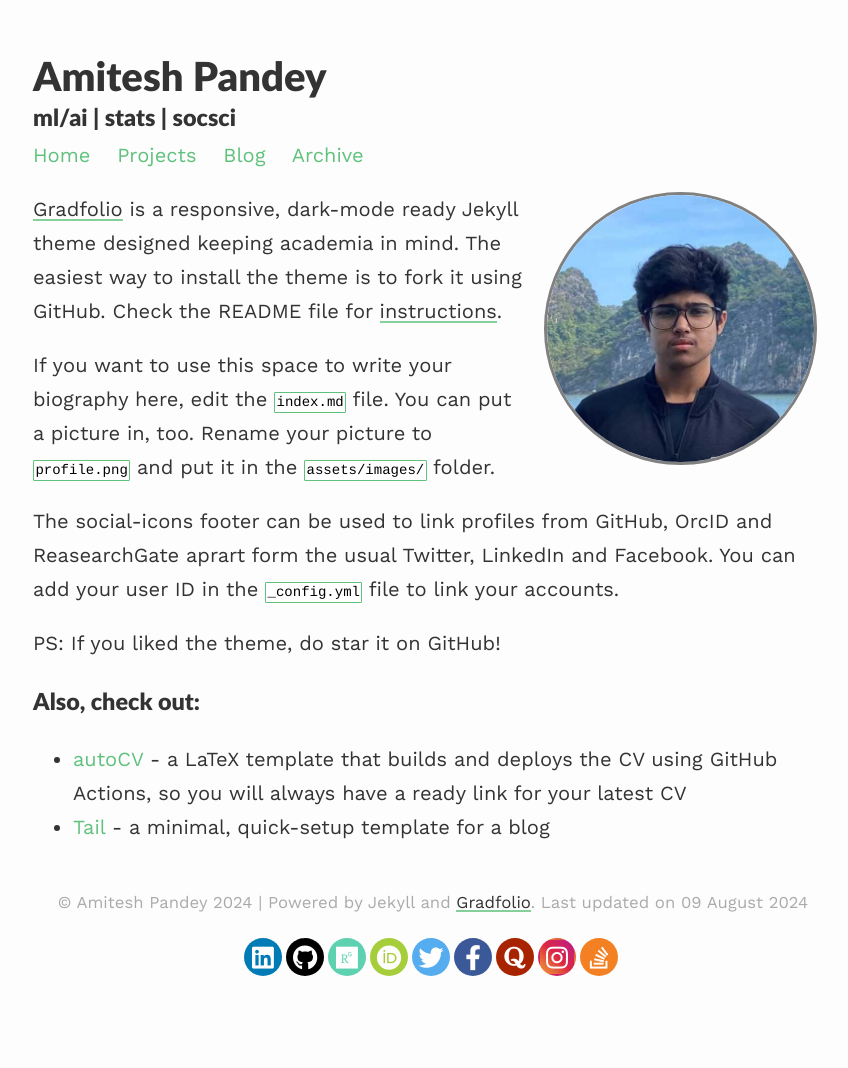
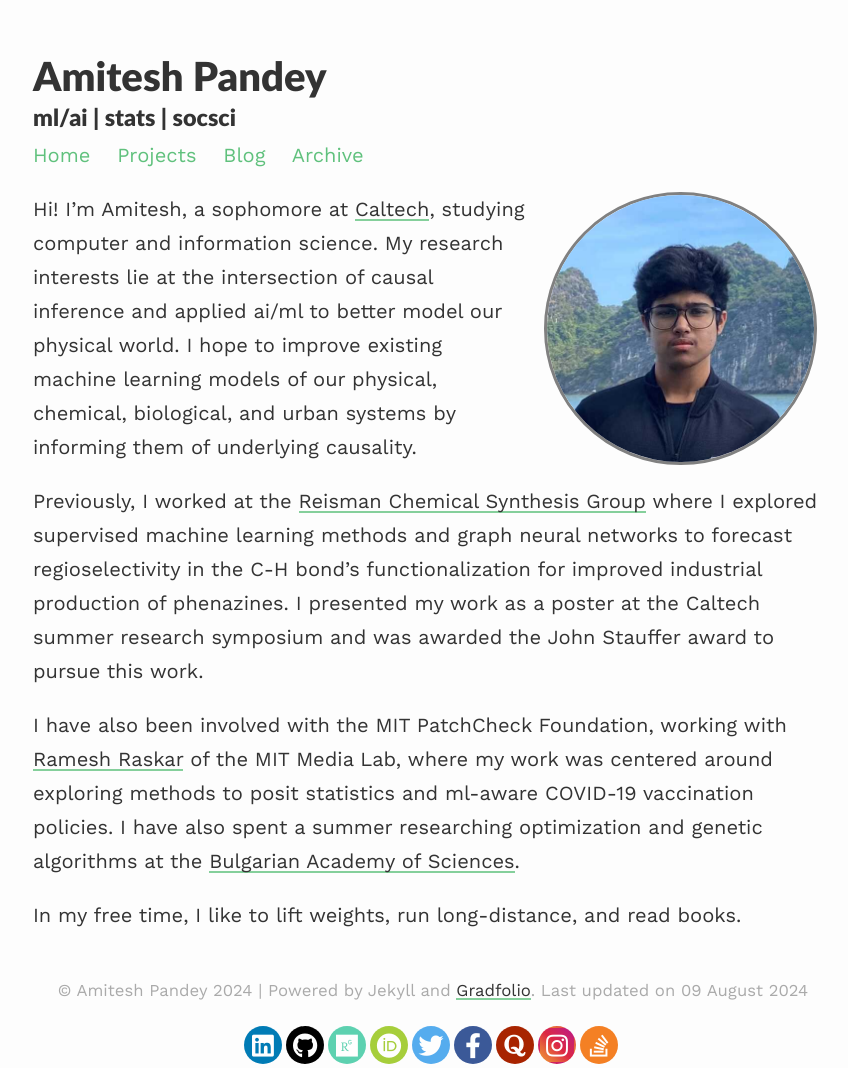
Before and after one commit to pandeyamitesh/pandeyamitesh, a Jekyll site: the page built from index.md, in a window 1280 px wide. Shown: the whole page, without its empty margins (207-1055 px from the left). Built offline with Jekyll 4.4.1, drawn with Linux system fonts in a browser that asks for light colours; nearby versions of some CDN libraries; before the commit the page ends 980 px from its top, so only the background shows below that.

Commit message:
Update index.md

```diff
--- a/index.md
+++ b/index.md
@@ -7,15 +7,10 @@ profile:
 published: true
 ---
 
-[Gradfolio](https://github.com/jitinnair1/gradfolio){:target="_blank"} is a responsive, dark-mode ready Jekyll theme designed keeping academia in mind. The easiest way to install the theme is to fork it using GitHub. Check the README file for [instructions](https://github.com/jitinnair1/gradfolio#installation){:target="_blank"}.
+Hi! I'm Amitesh, a sophomore at [Caltech](https://caltech.edu), studying computer and information science. My research interests lie at the intersection of causal inference and applied ai/ml to better model our physical world. I hope to improve existing machine learning models of our physical, chemical, biological, and urban systems by informing them of underlying causality.
 
-If you want to use this space to write your biography here, edit the `index.md` file. You can put a picture in, too. Rename your picture to `profile.png` and put it in the `assets/images/` folder.
+Previously, I worked at the [Reisman Chemical Synthesis Group](https://reismangroup.caltech.edu) where I explored supervised machine learning methods and graph neural networks to forecast regioselectivity in the C-H bond's functionalization for improved industrial production of phenazines. I presented my work as a poster at the Caltech summer research symposium and was awarded the John Stauffer award to pursue this work.
 
-The social-icons footer can be used to link profiles from GitHub, OrcID and ReasearchGate aprart form the usual Twitter, LinkedIn and Facebook. You can add your user ID in the `_config.yml` file to link your accounts.
+I have also been involved with the MIT PatchCheck Foundation, working with [Ramesh Raskar](https://www.media.mit.edu/people/raskar/overview/) of the MIT Media Lab, where my work was centered around exploring methods to posit statistics and ml-aware COVID-19 vaccination policies. I have also spent a summer researching optimization and genetic algorithms at the [Bulgarian Academy of Sciences](https://www.proceedings.bas.bg/index.php/cr).
 
-PS: If you liked the theme, do star it on GitHub!
-
-### Also, check out:
-
-- [autoCV](https://github.com/jitinnair1/autocv) - a LaTeX template that builds and deploys the CV using GitHub Actions, so you will always have a ready link for your latest CV
-- [Tail](https://github.com/jitinnair1/tail) - a minimal, quick-setup template for a blog
+In my free time, I like to lift weights, run long-distance, and read books.
```
